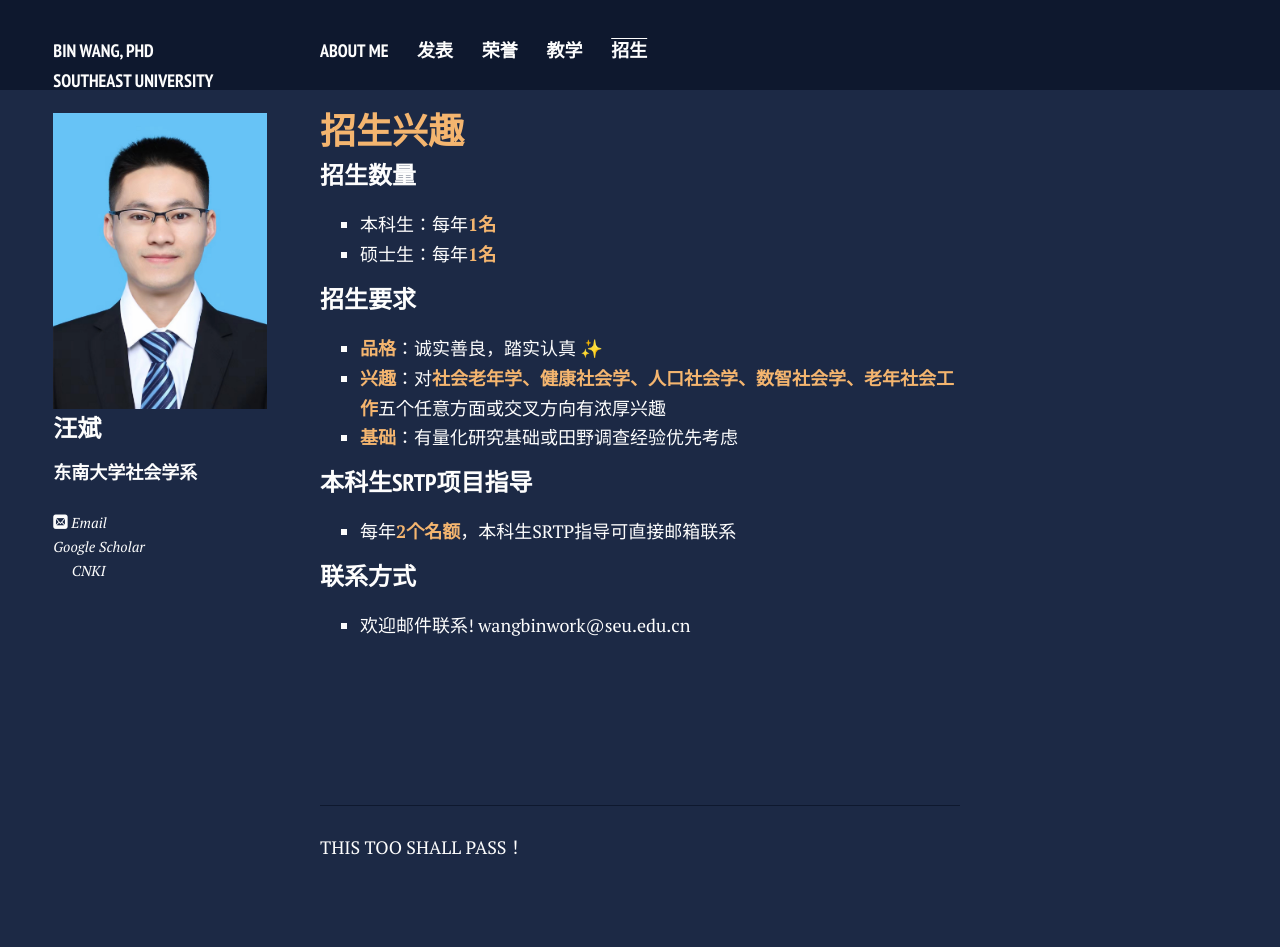
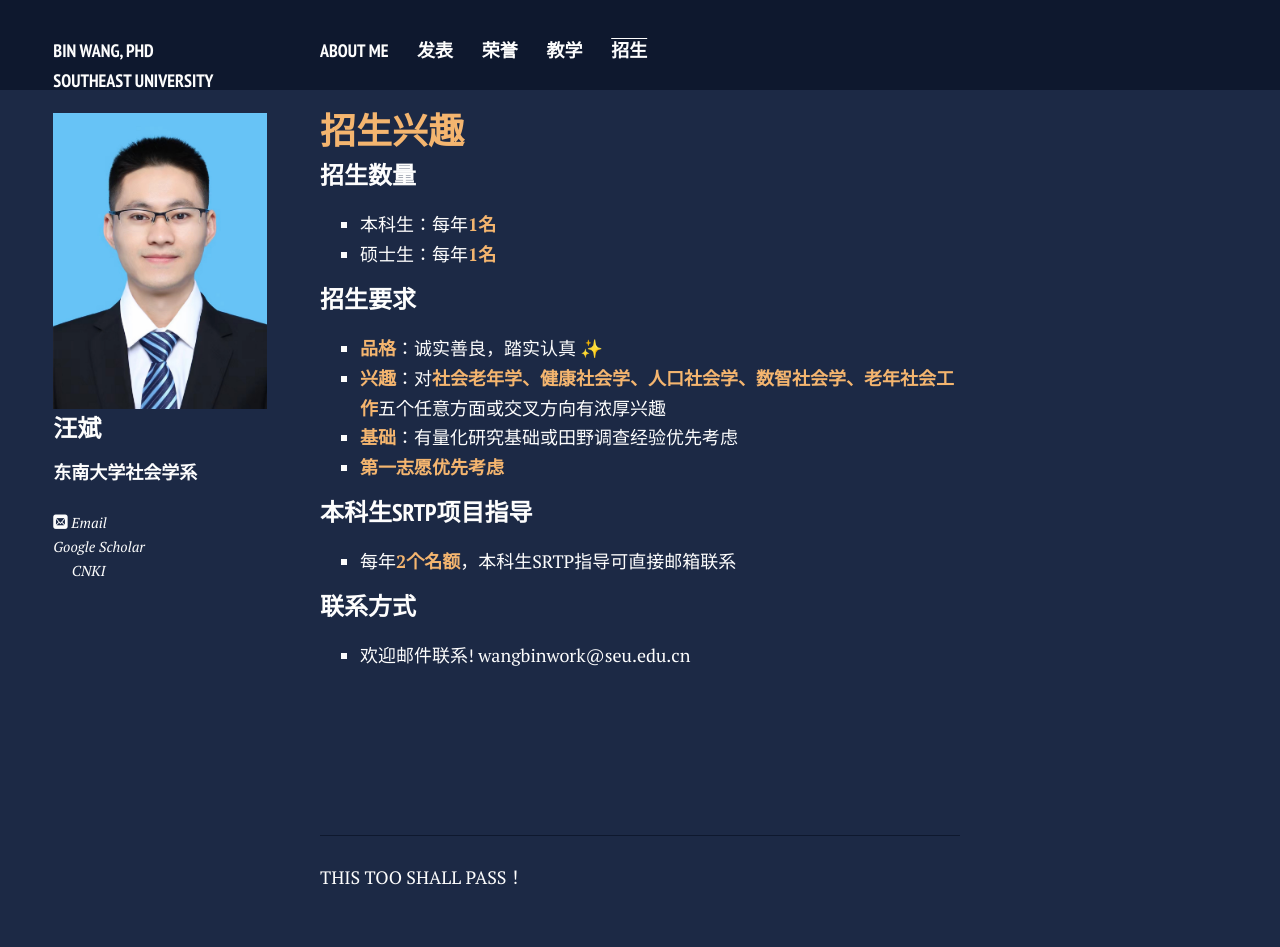
Before and after one commit to bwPhD/bwPhD.github.io, a Jekyll site: the page built from blogs.md, in a window 1280 px wide. Built offline with Jekyll 4.4.1, drawn with Linux system fonts in a browser that asks for light colours; nearby versions of some CDN libraries; comment, search, counter and statistics services are not loaded; a style sheet for code colours, icons or effects is not loaded; before the commit the page ends 917 px from its top, so only the background shows below that.

Commit message:
Update blogs.md

```diff
--- a/blogs.md
+++ b/blogs.md
@@ -13,7 +13,7 @@ title: 招生兴趣
 - **品格**：诚实善良，踏实认真 ✨
 - **兴趣**：对**社会老年学、健康社会学、人口社会学、数智社会学、老年社会工作**五个任意方面或交叉方向有浓厚兴趣
 - **基础**：有量化研究基础或田野调查经验优先考虑
-
+- **第一志愿优先考虑**
 
 ### 本科生SRTP项目指导
 - 每年**2个名额**，本科生SRTP指导可直接邮箱联系
```
